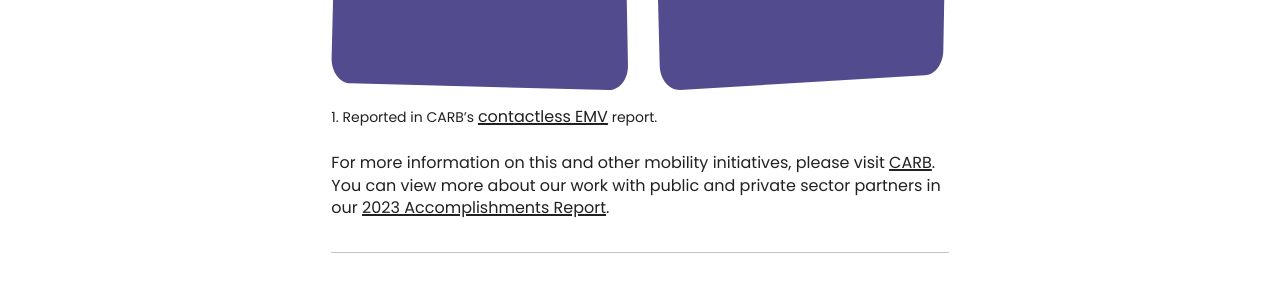
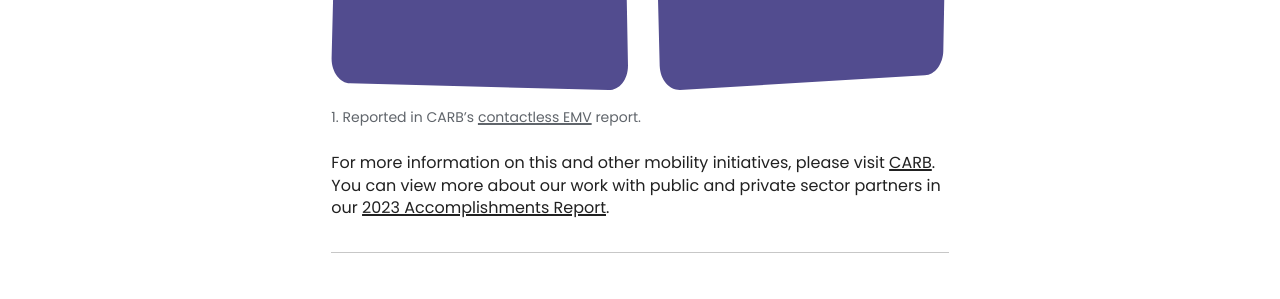
Before and after one commit to cal-itp/calitp.org, a Jekyll site: the page built from src/partners.html, in a window 1280 px wide and 1400 px high, scrolled down 2224 px. Shown: the part 457-756 px from the top of the window. Built offline with Jekyll 4.4.1, drawn with Linux system fonts in a browser that asks for light colours.

```diff
--- a/src/partners.html
+++ b/src/partners.html
@@ -140,11 +140,11 @@
             </div>
           </div>
         </div>
-        <small
+        <small class="text-body-tertiary"
           >1. Reported in CARB’s
           <a
             target="_blank"
-            class="link-body-emphasis fw-normal"
+            class="link-body-emphasis fs-7 fw-normal"
             href="https://ww2.arb.ca.gov/sites/default/files/2024-06/CARB%20cEMV%20Penetration%20Report%20ADAReview_1.pdf"
             >contactless EMV</a
           >
--- a/src/stylesheets/main.css
+++ b/src/stylesheets/main.css
@@ -15,10 +15,13 @@
   --bs-primary-rgb: 4, 91, 134;
   --bs-body-color: rgb(33, 33, 33); /* #212121 */
   --bs-link-color: rgb(4, 91, 134); /* #045B86, calitp-primary-blue */
+  --bs-link-color-rgb: 4, 91, 134;
   --bs-link-hover-color: rgb(4, 72, 105); /* #044869, calitp-primary-dark-blue */
+  --bs-link-hover-color-rgb: 4, 72, 105;
   --bs-dark-rgb: rgb(33, 33, 33); /* #212121 */
   --bs-emphasis-color-rgb: rgb(33, 33, 33); #212121
   --bs-secondary-rgb: 143, 147, 153; /* calitp-gray-3 */
+  --bs-tertiary-color: rgb(96, 101, 107); /* calitp-scales-gray-4 */
   --calitp-primary-blue: rgb(4, 91, 134); /* #045B86 */
   --calitp-primary-dark-blue: rgb(4, 72, 105); /* #044869, , calitp-primary-dark-blue */
   --calitp-background-blue: rgb(245, 249, 251); /* #F5F9FB */
```
